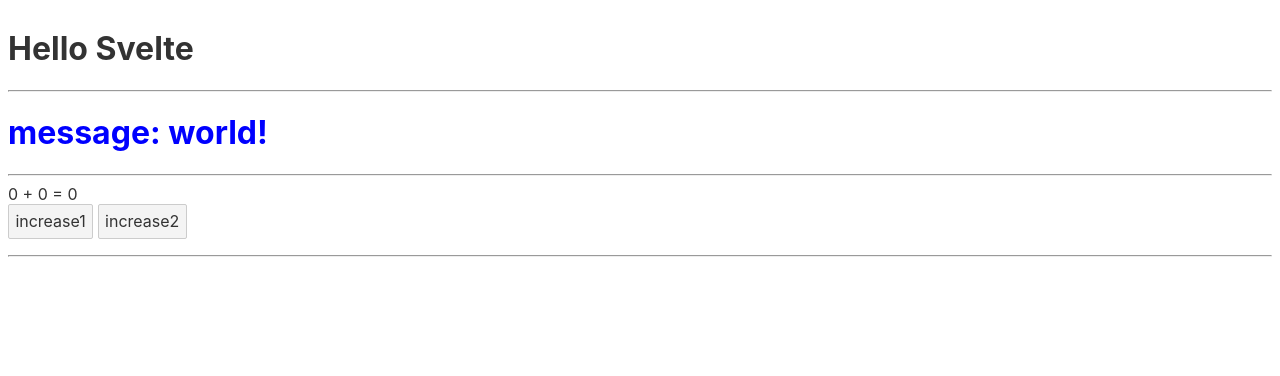
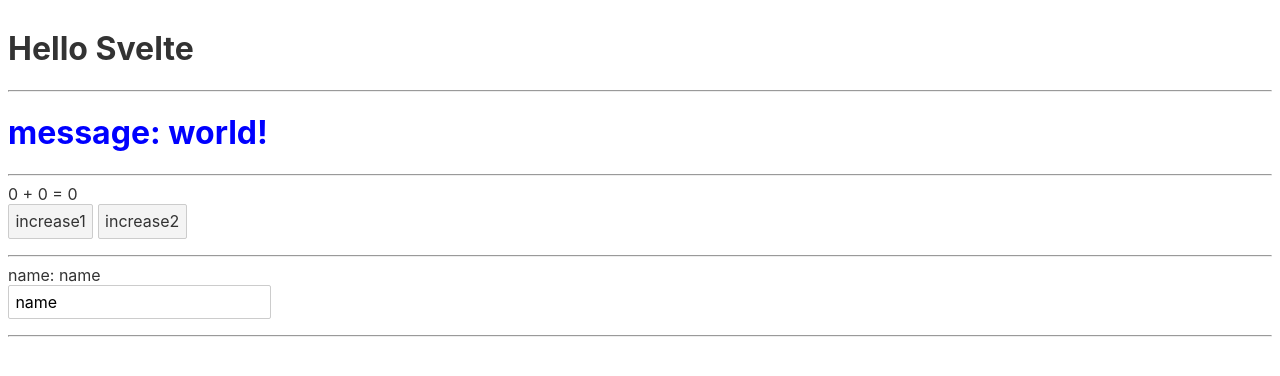
Before and after one commit to TeamTuesday/hello-svelte, a Svelte app: page / in a window 1280 px wide. Shown: the top 376 px of the page. Built offline with nearby package versions, Linux system fonts and the light colour scheme.

Commit message:
Props and Event

```diff
--- a/src/App.svelte
+++ b/src/App.svelte
@@ -1,6 +1,12 @@
 <script>
   import MyComponent from "./components/MyComponent.svelte";
   import Counter from "./components/Counter.svelte";
+  import InputForm from "./components/InputForm.svelte";
+
+  let name = "name";
+  const onNameChange = (e) => {
+    name = e.detail;
+  };
 </script>
 
 <h1>Hello Svelte</h1>
@@ -13,3 +19,9 @@
 <!-- Reactivity Variables(local state) -->
 <Counter />
 <hr />
+
+<!-- Reactivity Properties(props) -->
+name: {name}
+<InputForm {name} on:change={onNameChange} />
+<!-- <InputForm name={name} on:change={onNameChange} /> -->
+<hr />
--- /dev/null
+++ b/src/components/InputForm.svelte
@@ -0,0 +1,11 @@
+<script>
+  import { createEventDispatcher } from "svelte";
+  const dispatch = createEventDispatcher();
+
+  export let name = 0;
+  const onChange = (e) => dispatch("change", e.target.value);
+</script>
+
+<div>
+  <input bind:value={name} on:input={onChange} />
+</div>
```
